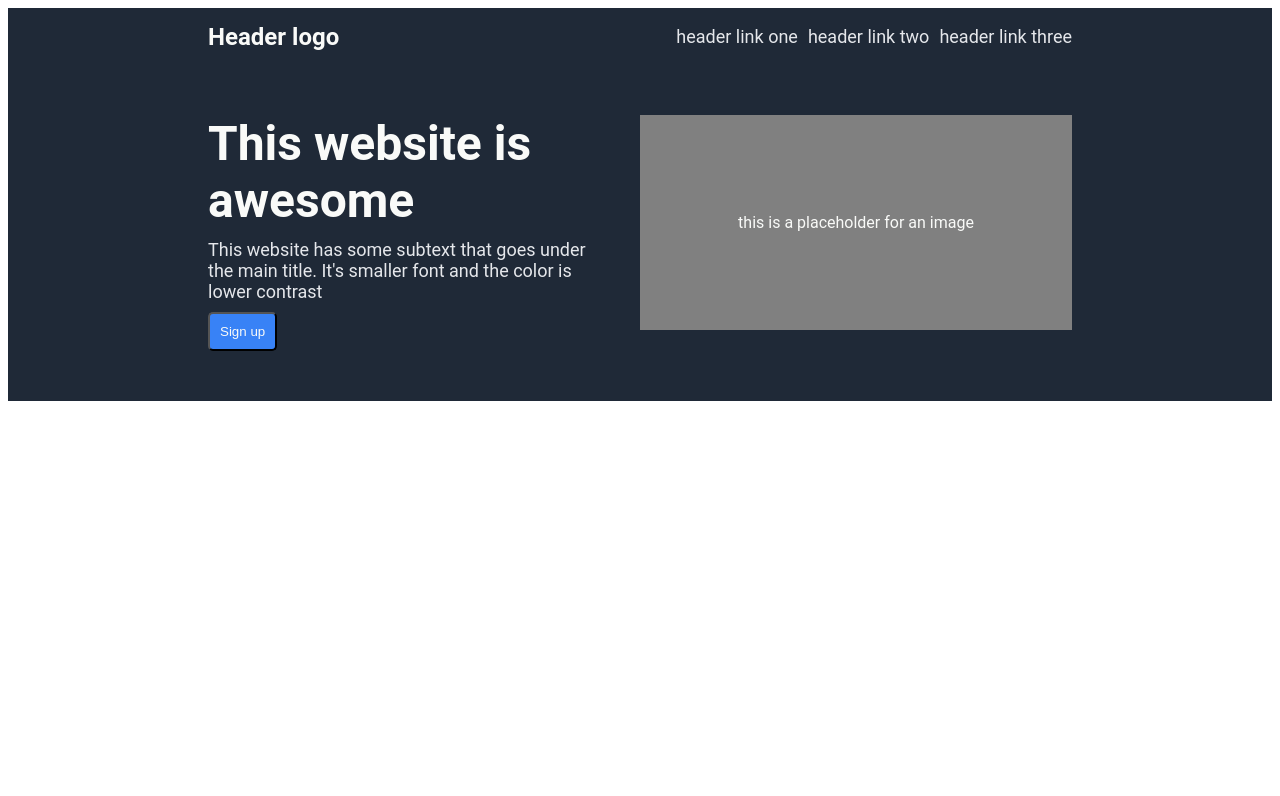
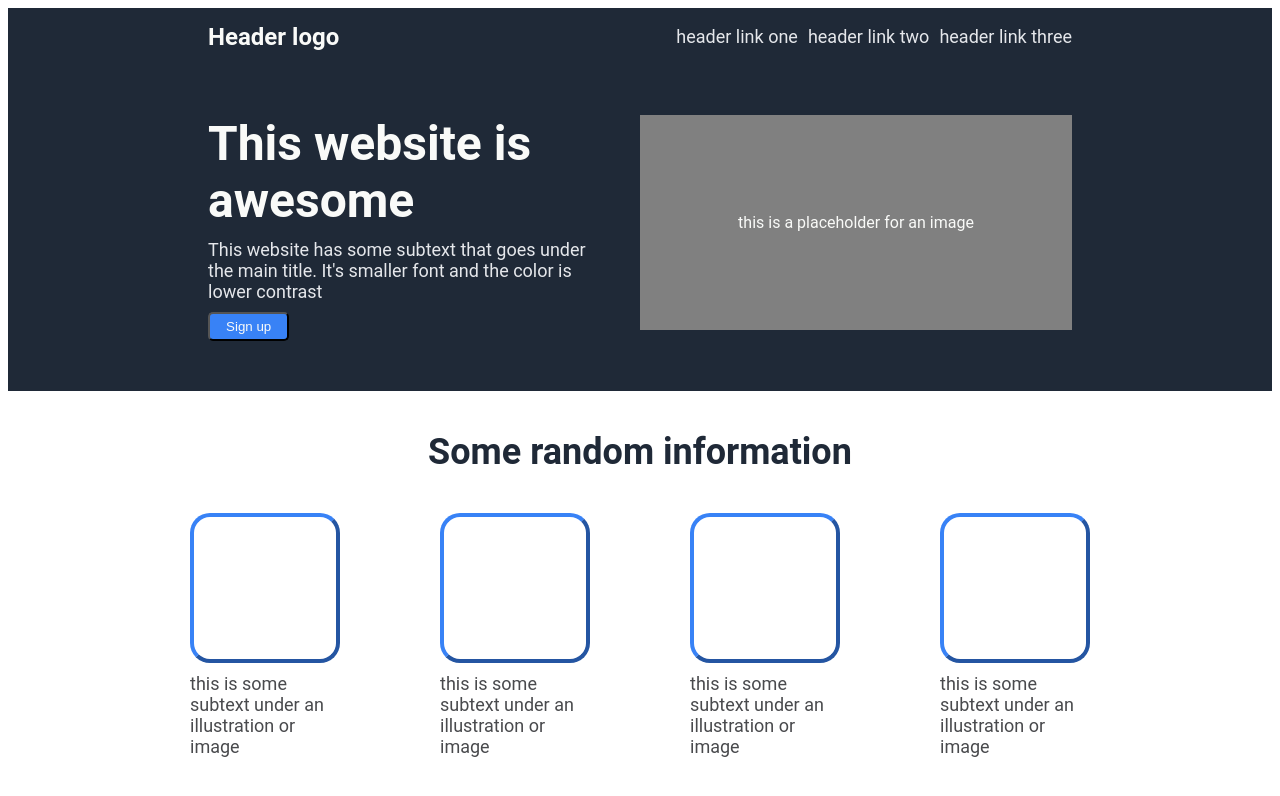
Before and after one commit to AlexisHerrera/landing-page, a plain HTML site: page index.html in a window 1280 px wide. Drawn offline with Linux system fonts and the light colour scheme.

Commit message:
Create info layout

```diff
--- a/index.html
+++ b/index.html
@@ -10,6 +10,7 @@
 </head>
 
 <body>
+    <!-- Initial layout-->
     <div class="intro">
         <div class="header">
             <div class="header-logo">
@@ -36,6 +37,33 @@
             </div>
         </div>
     </div>
+    <!--Info section-->
+    <div class="info">
+        <div class="title">
+            Some random information
+        </div>
+        <div class="cards">
+            <div class="card">
+                <button></button>
+                <div class="text">this is some subtext under an illustration or image</div>
+            </div>
+            <div class="card">
+                <button></button>
+                <div class="text">this is some subtext under an illustration or image</div>
+            </div>
+            <div class="card">
+                <button></button>
+                <div class="text">this is some subtext under an illustration or image</div>
+            </div>
+            <div class="card">
+                <button></button>
+                <div class="text">this is some subtext under an illustration or image</div>
+            </div>
+
+        </div>
+    </div>
+
+
 </body>
 
 </html>
--- a/styles.css
+++ b/styles.css
@@ -1,13 +1,16 @@
 body {
     font-family: Roboto, sans-serif;
 }
+
+body > div {
+    padding-left: 200px;
+    padding-right: 200px;
+}
+
 /* Header*/
 .intro {
     background-color: #1F2937;
     color: white;
-    padding-left: 200px;
-    padding-right: 200px;
-
 }
 .header {
     display: flex;
@@ -45,11 +48,13 @@ body {
     font-weight: bolder;
 }
 
-button {
+.left-column button {
     background-color: #3882F6;
     color: #F9FAF8;
-    padding: 10px;
+    padding: 5px;
     border-radius: 5px;
+    width: 20%;
+    height: 15%;
 }
 
 .image-placeholder {
@@ -71,3 +76,48 @@ button {
     flex-shrink: 0;
     width: 50%;
 }
+
+/* Info section*/
+
+.info {
+    display: flex;
+    flex-direction: column;
+    justify-content: center;
+    align-items: center;
+}
+
+.info .title {
+    margin: 40px;
+    font-size: 36px;
+    font-weight: bolder;
+    color: #1F2937;
+}
+
+.card button {
+    width: 150px;
+    height: 150px;
+    background-color: transparent;
+    border-color: #3882F6;
+    border-width: 4px;
+    border-radius: 20px;
+}
+
+.cards {
+    display: flex;
+    justify-content: center;
+    max-width: 200px;
+    gap: 100px;
+}
+
+.card {
+    display: flex;
+    flex-direction: column;
+    align-items: center;
+    gap: 10px;
+}
+
+.card .text {
+    color: #494a4d;
+    font-size: 18px;
+    font-weight: 400;
+}
```
